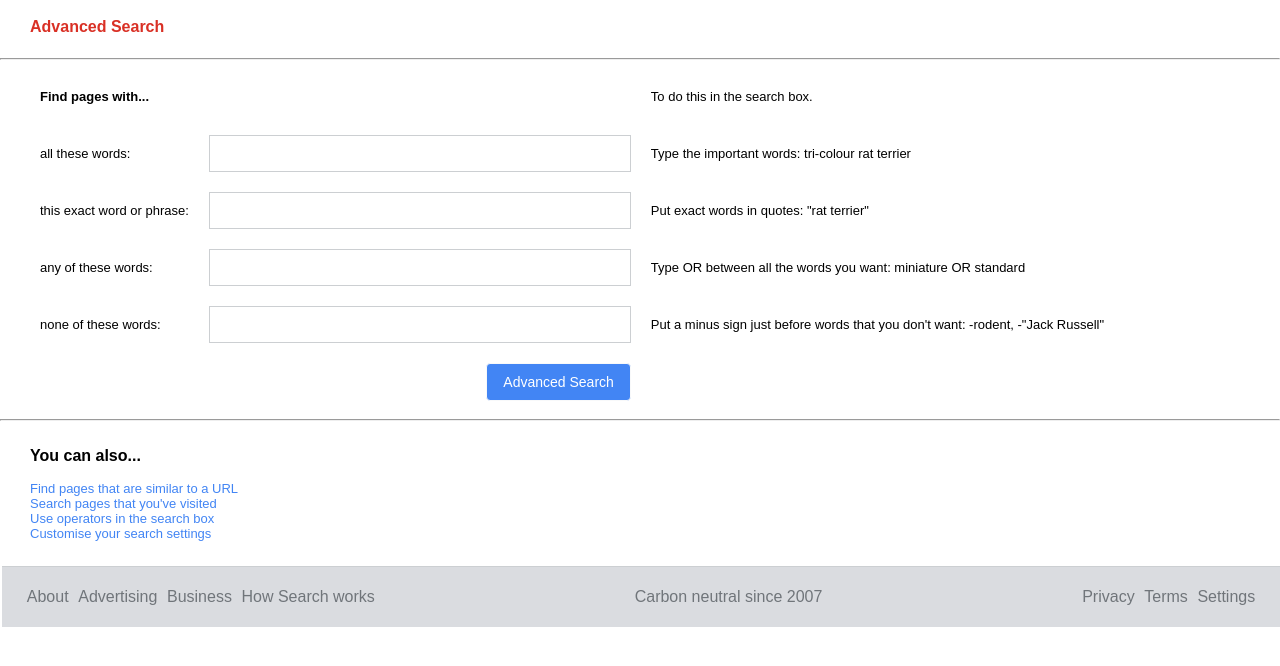
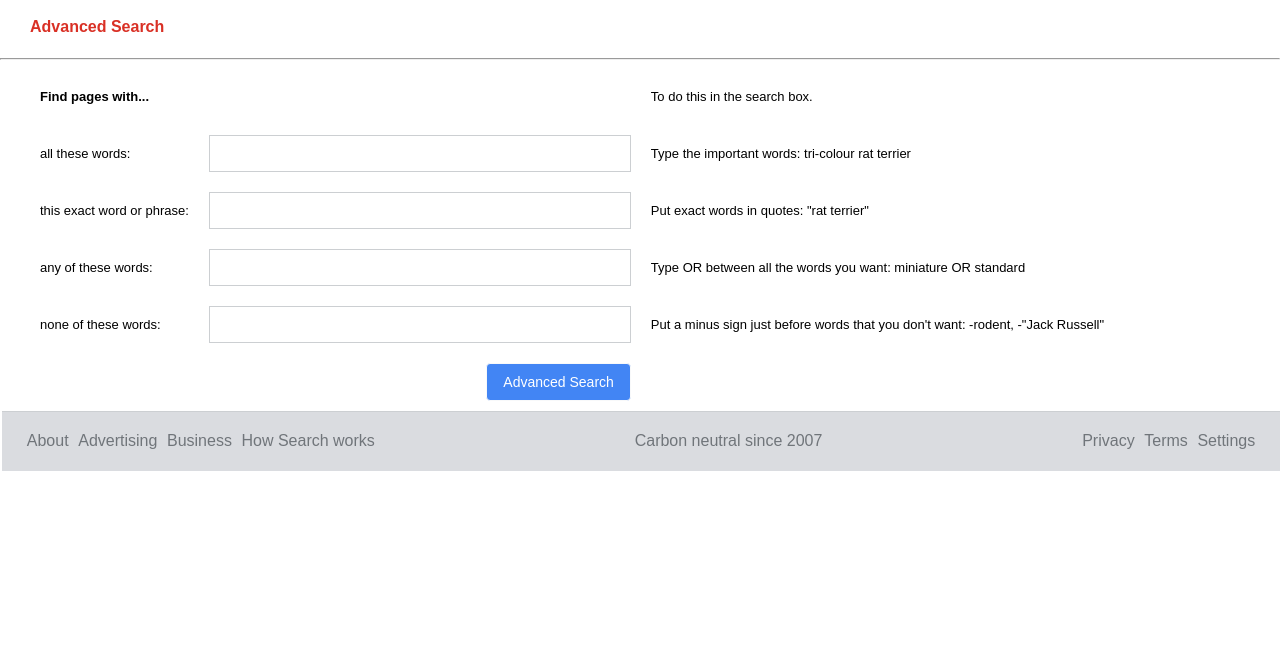
Before and after one commit to alvyynm/Search, a plain HTML site: page advanced.html in a window 1280 px wide. Shown: the part 92-758 px from the top of the page. Drawn offline with Linux system fonts and the light colour scheme.

Commit message:
Purge unnecessary code

```diff
--- a/advanced.html
+++ b/advanced.html
@@ -92,19 +92,10 @@
                         </div>
                 </div>
             </div>
-                        <hr>
 
                     </form>
                 </div>
 
-            </div>
-
-            <div class="lower-section">
-                <h5>You can also...</h5>
-                <div><a href="https://support.google.com/websearch?p=adv_pages_similar&amp;hl=en">Find pages that are similar to a URL</a></div>
-                <div><a href="https://support.google.com/websearch?p=adv_pages_visited&amp;hl=en">Search pages that you've visited</a></div>
-                <div><a href="https://support.google.com/websearch?p=adv_operators&amp;hl=en">Use operators in the search box</a></div>
-                <div><a href="/preferences?hl=en-KE">Customise your search settings</a></div>
             </div>
 
             <div class="footer">
```
